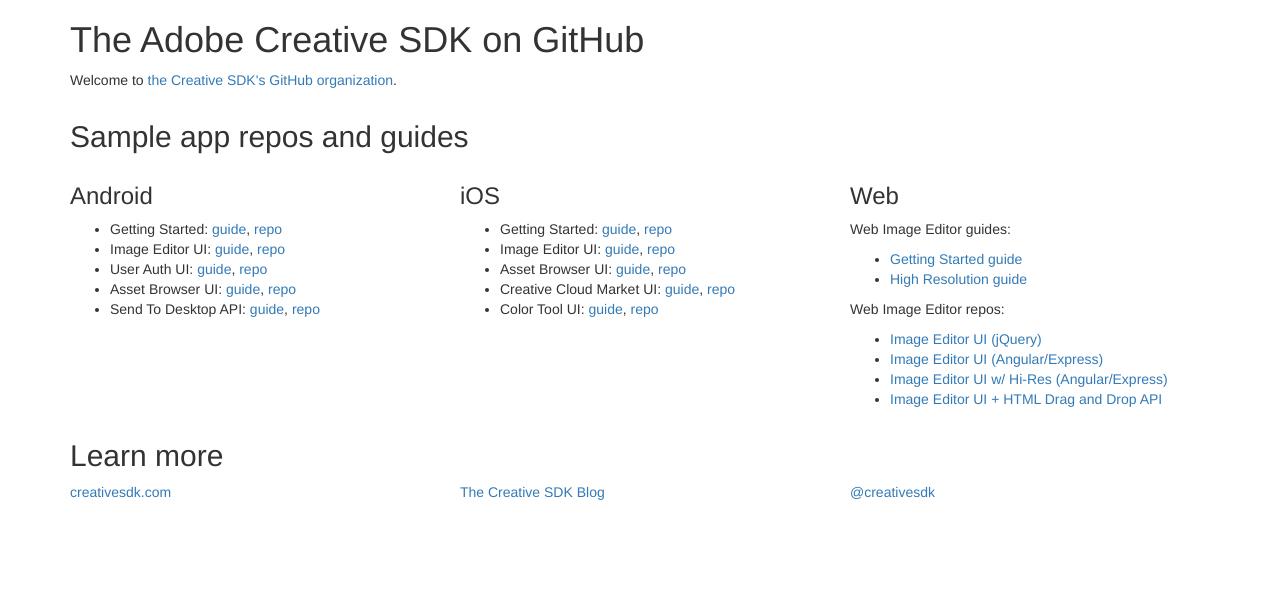
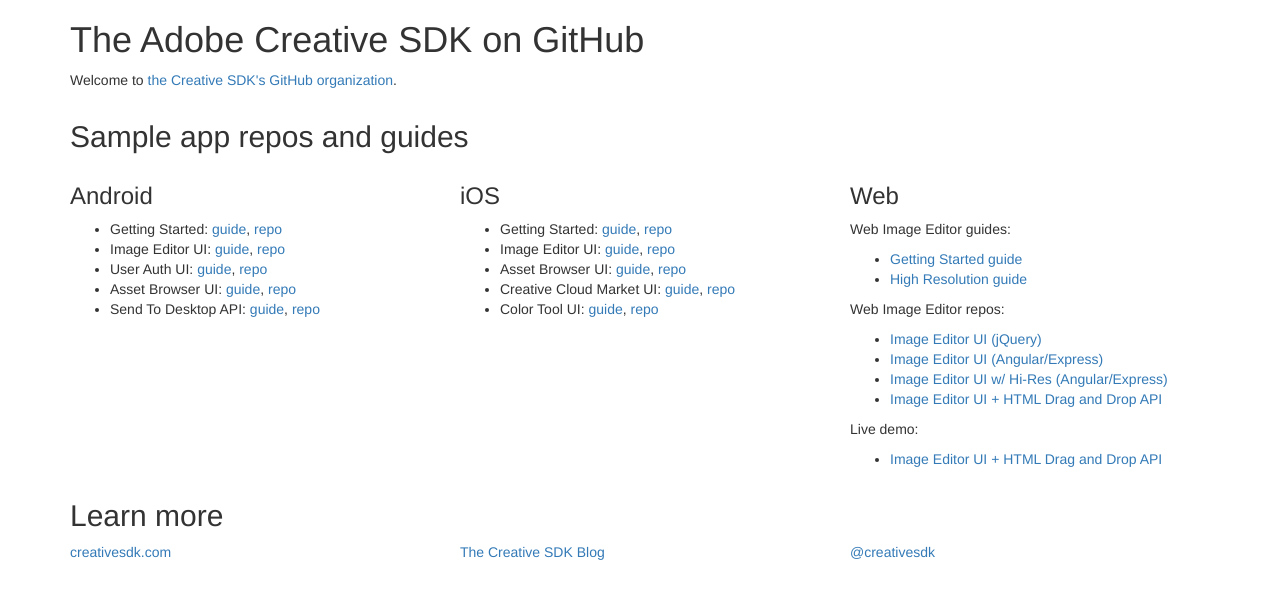
Before and after one commit to CreativeSDK/creativesdk.github.io, a website: page index.html in a window 1280 px wide. Drawn offline with nearby package versions, Linux system fonts and the light colour scheme.

Commit message:
Added link to live demo of drag and drop repo.

```diff
--- a/index.html
+++ b/index.html
@@ -66,6 +66,13 @@
 					<li><a href="https://github.com/CreativeSDK/web-getting-started-samples/tree/master/image-editor-ui-angular-express-hi-res">Image Editor UI w/ Hi-Res (Angular/Express)</a></li>
 					<li><a href="https://github.com/CreativeSDK/web-image-editor-drag-and-drop">Image Editor UI + HTML Drag and Drop API</a></li>
 				</ul>
+
+				<p>Live demo:</p>
+
+				<ul>
+					<li><a href="https://creativesdk.github.io/web-image-editor-drag-and-drop/">Image Editor UI + HTML Drag and Drop API</a></li>
+				</ul>
+
 			</div> <!-- Close column -->
 		</div> <!-- Close .row -->
 
```
